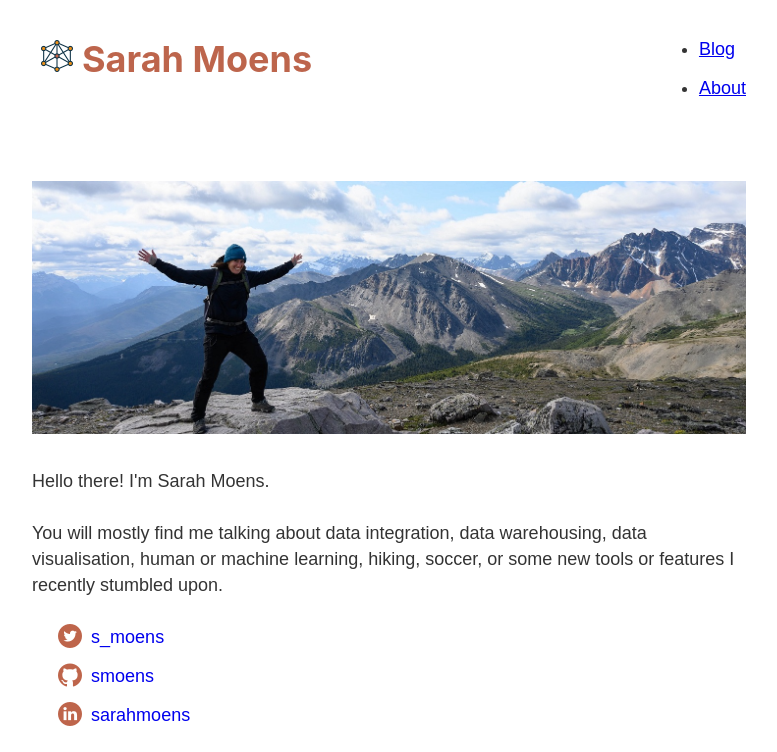
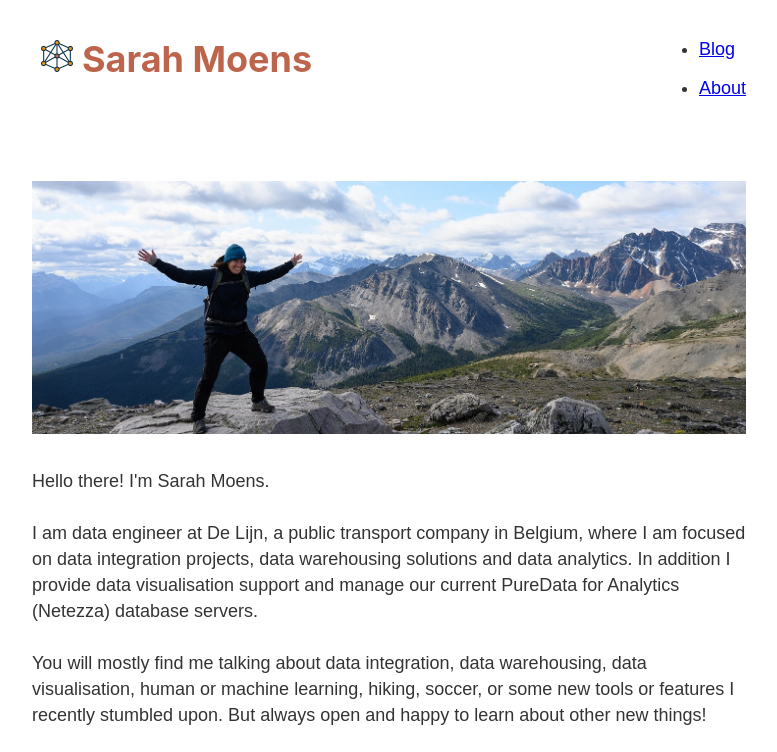
Before and after one commit to smoens/smoens.github.com, a Gatsby site: page /about in a window 1280 px wide. Shown: the top 752 px of the page, without its empty margins (251-1028 px from the left). Built offline with nearby package versions, Linux system fonts and the light colour scheme; Gatsby itself is replaced by a stand-in of ours.

Commit message:
add additional info about me

```diff
--- a/src/pages/about.js
+++ b/src/pages/about.js
@@ -12,7 +12,8 @@ const AboutPage = () => {
             <Head title="About" />
             <img src={Me} alt="Sarah Moens on a mountaintop in Canada"/>
             <p>Hello there! I'm Sarah Moens.</p>
-            <p>You will mostly find me talking about data integration, data warehousing, data visualisation, human or machine learning, hiking, soccer, or some new tools or features I recently stumbled upon.</p>
+            <p>I am data engineer at De Lijn, a public transport company in Belgium, where I am focused on data integration projects, data warehousing solutions and data analytics. In addition I provide data visualisation support and manage our current PureData for Analytics (Netezza) database servers.</p>
+            <p>You will mostly find me talking about data integration, data warehousing, data visualisation, human or machine learning, hiking, soccer, or some new tools or features I recently stumbled upon. But always open and happy to learn about other new things!</p>
 
             <ul className={contactStyles.contact}>
                 <li><StaticImage src="../images/twitter.png" alt="Twitter icon"/><a href="https://www.twitter.com/s_moens" target="_blank">s_moens</a></li>
```
